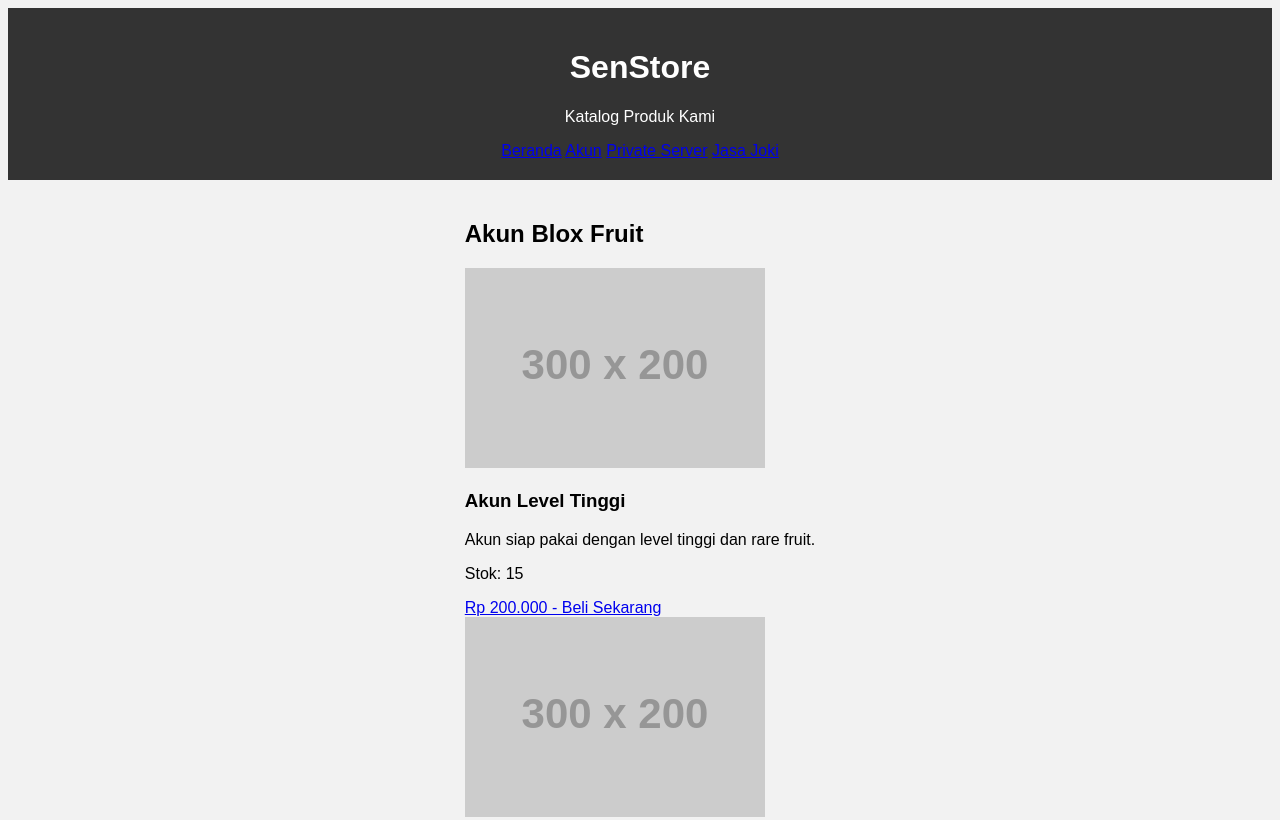
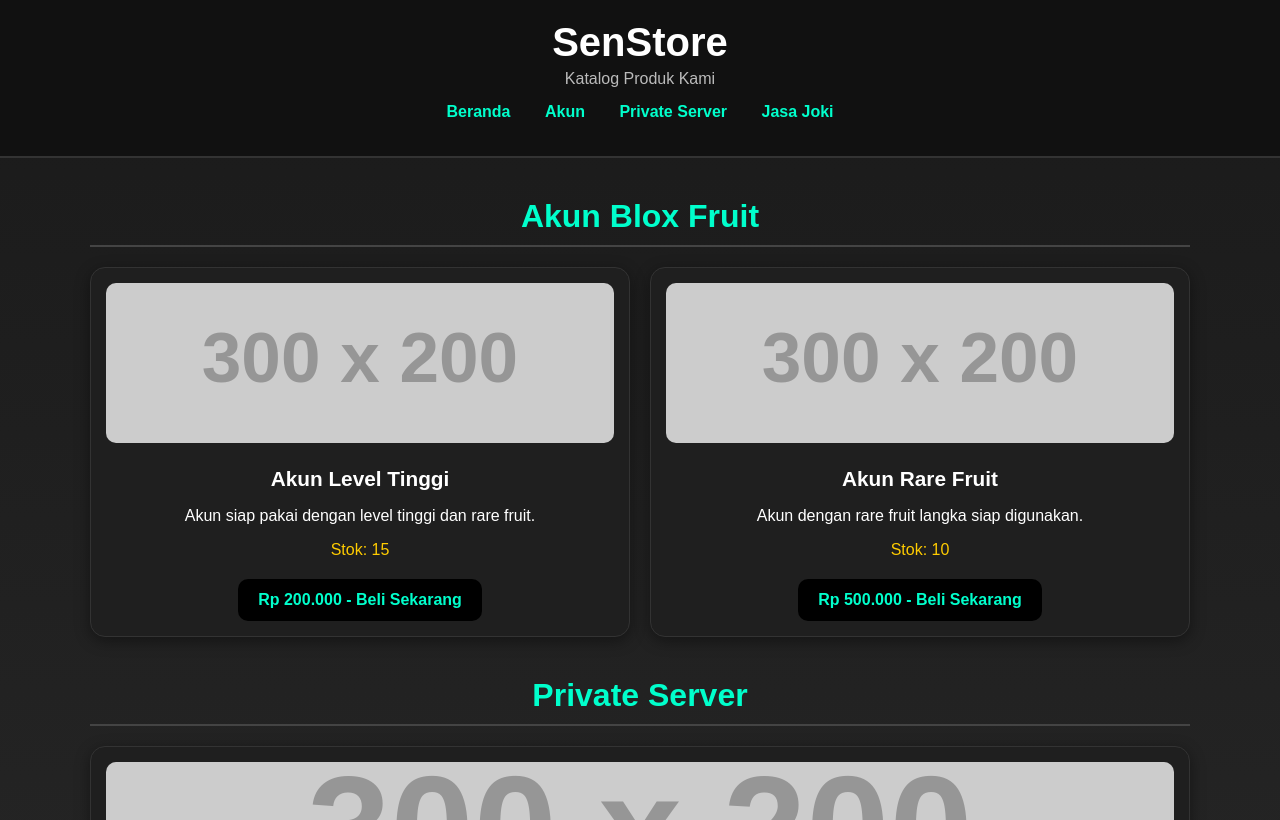
Before and after one commit to Nezhaas/Nezhapayment, a plain HTML site: page produk.html in a window 1280 px wide. Shown: the top 820 px of the page. Drawn offline with Linux system fonts and the light colour scheme; placeholder pictures from the web are drawn by us.

Commit message:
Update style.css

```diff
--- a/style.css
+++ b/style.css
@@ -1,47 +1,123 @@
 body {
+  margin: 0;
   font-family: Arial, sans-serif;
-  background-color: #f2f2f2;
+  background: linear-gradient(to bottom, #1a1a1a, #2e2e2e);
+  color: white;
+  scroll-behavior: smooth;
 }
 
 header {
-  background-color: #333;
-  color: #fff;
+  text-align: center;
   padding: 20px;
-  text-align: center;
+  background: #111;
+  border-bottom: 2px solid #333;
 }
 
-.logo {
-  width: 100px;
-  height: 100px;
-  border-radius: 50%;
-  background-color: #fff;
-  margin: 20px auto;
+header h1 {
+  font-size: 2.5em;
+  margin: 0;
 }
 
-.logo img {
-  width: 100%;
-  height: 100%;
-  border-radius: 50%;
+header p {
+  color: #bbb;
+  margin: 5px 0 15px;
 }
 
-main {
-  display: flex;
-  flex-direction: column;
-  align-items: center;
-  padding: 20px;
+nav {
+  margin: 15px 0;
+}
+nav a {
+  color: #00ffcc;
+  text-decoration: none;
+  margin: 0 15px;
+  font-weight: bold;
+  transition: color 0.3s;
+}
+nav a:hover {
+  color: #ffcc00;
 }
 
-.payment-method {
-  margin-bottom: 20px;
+.banner img {
+  max-width: 1000px;
+  width: 90%;
+  border-radius: 15px;
+  box-shadow: 0 4px 20px rgba(0,0,0,0.6);
 }
 
-.payment-method button {
-  width: 100px;
-  height: 30px;
-  margin: 10px;
-  border: none;
-  border-radius: 5px;
-  background-color: #333;
-  color: #fff;
-  cursor: pointer;
+.section {
+  max-width: 1100px;
+  margin: 40px auto;
+  padding: 0 20px;
 }
+
+.section h2 {
+  text-align: center;
+  font-size: 2em;
+  margin-bottom: 20px;
+  border-bottom: 2px solid #444;
+  padding-bottom: 10px;
+  color: #00ffcc;
+}
+
+.container {
+  display: grid;
+  grid-template-columns: repeat(auto-fit, minmax(280px, 1fr));
+  gap: 20px;
+}
+
+.card {
+  background: #1f1f1f;
+  border: 1px solid #333;
+  border-radius: 15px;
+  padding: 15px;
+  text-align: center;
+  box-shadow: 0 4px 15px rgba(0,0,0,0.4);
+  transition: transform 0.2s ease-in-out;
+}
+.card:hover {
+  transform: translateY(-5px);
+}
+
+.card img {
+  width: 100%;
+  height: 160px;
+  object-fit: cover;
+  border-radius: 10px;
+  margin-bottom: 10px;
+}
+
+.card h3 {
+  margin: 10px 0;
+  font-size: 1.3em;
+}
+
+.stock {
+  color: #ffcc00;
+  margin-bottom: 10px;
+}
+
+/* Tombol beli */
+.buy-btn {
+  display: inline-block;
+  background: #000;
+  color: #00ffcc;
+  font-weight: bold;
+  padding: 12px 20px;
+  border-radius: 10px;
+  text-decoration: none;
+  transition: 0.3s;
+  margin-top: 10px;
+}
+.buy-btn:hover {
+  background: #222;
+  color: #ffcc00;
+}
+
+footer {
+  text-align: center;
+  padding: 20px;
+  background: #111;
+  border-top: 2px solid #333;
+  margin-top: 30px;
+  color: #bbb;
+}
```
